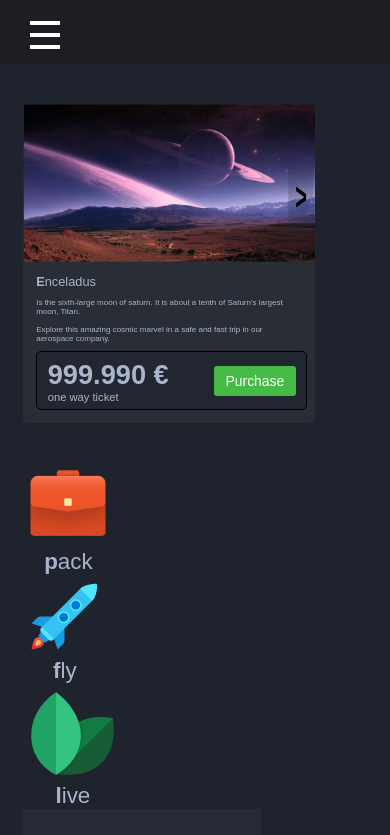
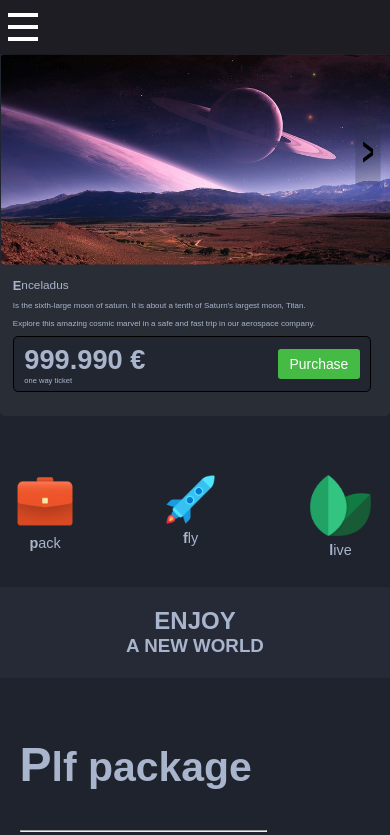
Before and after one commit to emapop/cosmos-app, a React (Create React App) app in the folder cosmos/: page / in a window 390 px wide. Shown: the top 835 px of the page. Built offline with nearby package versions, Linux system fonts and the light colour scheme.

Commit message:
almost done

```diff
--- a/cosmos/src/components/BodyComponent.scss
+++ b/cosmos/src/components/BodyComponent.scss
@@ -4,7 +4,7 @@
     padding: 0 14%;
     height: 100%;
 
-    @media (min-width: 576px) and (max-width:768px) {
+    @media (min-width: 586px) and (max-width:768px) {
       padding: 0 6%;
     }
 
@@ -12,10 +12,10 @@
       padding: 0 6%;
     }
 
-    @media (max-width: 575px) {
+    @media (max-width: 586px) {
         width: auto;
         height: 100%;
-        padding: 0% 6%;
+        padding: 0% 0%;
       }
 
 }
--- a/cosmos/src/components/Footer.scss
+++ b/cosmos/src/components/Footer.scss
@@ -12,7 +12,7 @@
     padding: 0 14%;
     padding-top: 30px;
 
-    @media (min-width: 576px) and (max-width:768px) {
+    @media (min-width: 586px) and (max-width:768px) {
       height: 9rem;
     }
     @media (min-width: 768px) and (max-width:992px) {
@@ -25,7 +25,7 @@
   .footer-component p {
     text-align: left;
     width: 65%;
-    @media (max-width: 568) {
+    @media (max-width: 586) {
       width: 40%;
   }
   }
--- a/cosmos/src/components/Navbar.scss
+++ b/cosmos/src/components/Navbar.scss
@@ -22,8 +22,9 @@ ul {
   flex-direction: row;
   align-items: center;
   text-align: center;
-  //position: sticky;
- // z-index: 1;
+  @media (max-width: 586px) {
+    height: 3.4rem;
+  }
 }
 
 .hamburger-icon {
@@ -34,8 +35,11 @@ ul {
   width: 30px;
   position: absolute;
   z-index: 1;
-  @media (min-width: 576px) and (max-width:768px) {
+  @media (min-width: 586px) and (max-width:768px) {
     margin-left: 38px;
+  }
+  @media (max-width: 586px) {
+    margin: 2px 8px;
   }
 
   .hamburger-line {
@@ -45,6 +49,7 @@ ul {
     margin: 4px 0px;
     transition: transform 0.3s, opacity 0.3s;
   }
+
 
   &.open {
     .hamburger-line:nth-child(1) {
@@ -75,15 +80,15 @@ ul {
 .open {
   position: absolute;
   flex-direction: column;
-  flex-wrap: wrap;
-  height: 7.4rem;
-  top: 2rem;
-  width: 85%;
-  left: 5rem;
+  height: 8.4rem;
+  top: 4.5rem;
+  left: 0rem;
   padding-left:10%;
   background-color: #1e1d23;
-  position: absolute;
+  position: relative;
   padding-right: 30%;
+  z-index: 1;
+  font-size: 1.1rem;
 
   .nav-content-position{
     display: flex;
@@ -132,6 +137,14 @@ a:hover {
     height: 5rem;
     padding: 0px;
     align-content: flex-end;
+    img {
+      display: none;
+    }
+    a img {
+      display: flex;
+      width: 17px;
+      color: white;
+    }
   }
 
 }
--- a/cosmos/src/components/PFLDescription.scss
+++ b/cosmos/src/components/PFLDescription.scss
@@ -6,13 +6,17 @@
     @media (min-width: 768px) and (max-width:992px) {
         margin: 44px 0px 54px 0px;
       }
+      @media (max-width: 586px) {
+        margin: 0% 0% 10% 0%;
+        justify-content: center;
+    }
 }
 .pfldescription-container {
     display: flex;
     flex-direction: column;
     width: 65%;
-    @media (max-width: 568) {
-        width: 60%;
+    @media (max-width: 586px) {
+        width: 90%;
     }
 
 }
@@ -22,12 +26,15 @@
     flex-direction: column;
     align-items: flex-start;
     margin-bottom: 12px;
+    @media (max-width: 586px) {
+        font-size: 1.28rem;
+    }
 }
 .pfldescription-text span {
     font-weight: 700;
     font-size: 1.857rem;
-    @media (max-width: 568) {
-        font-size: 1rem;
+    @media (max-width: 586px) {
+        font-size: 3rem;
     }
   }
 
@@ -36,7 +43,7 @@
     text-align: left;
     color: #3A424E;
     margin-left: 0px;
-    @media (max-width: 568) {
+    @media (max-width: 586) {
         width: 60%
     }
   }
--- a/cosmos/src/components/Packages.scss
+++ b/cosmos/src/components/Packages.scss
@@ -8,12 +8,14 @@
   text-align: center;
   justify-content: space-between;
   width: 100%;
-  @media (max-width: 568px) {
-    margin: 20px 0px 24px 0px;
-    flex-direction: column;
+  @media (max-width: 586px) {
+    margin: 0.3rem 0rem 2rem 0rem;
+    flex-direction: row;
     flex-wrap: wrap;
     width: 100%;
     align-items: flex-start;
+    box-sizing: border-box;
+    overflow: hidden;
   }
 }
 .packages-container {
@@ -24,12 +26,11 @@
   justify-content: center;
   width:100%;
   height: 100%;
-  @media (max-width: 568px) {
+  @media (max-width: 586px) {
     flex-direction: column;
     flex-wrap: wrap;
     align-content: flex-start;
-    width: 100%;
-    height: 20%;
+    width: 50%;
   }
 }
 .packages-logo-container {
@@ -38,13 +39,17 @@
     display: flex;
     align-items: center;
     text-align: center;
-    justify-content: center;
+    justify-content: space-around;
     flex-direction: column;
 
   }
 }
 .packages-logo-container img {
   width: 100%;
+  @media(max-width: 586px) {
+    width: 74%;
+
+  }
 }
 .packages-logo-container span {
   font-weight: 700;
@@ -53,6 +58,10 @@
   font-weight: 300;
   margin: 0px;
   font-size: 1.4rem;
+  @media(max-width: 586px) {
+    font-size: 0.9rem;
+
+  }
 }
 .packages-arrow h1 {
   border-radius: 2px;
@@ -61,12 +70,9 @@
   transform: scale(1.4, 2.7);
   font-size: 0.89rem;
   font-weight: 600;
-  @media (max-width: 568px) {
-    display: none;
-  }
 }
 .packages-arrow {
-  @media (max-width: 568px) {
+  @media (max-width: 586px) {
     display: none;
   }
 }
@@ -78,11 +84,15 @@
     width: 20%;
     padding: 5px 13px;
   }
-  @media(max-width: 568px) {
-    width: 40%;
+  @media(max-width: 586px) {
+    width: 100%;
+    margin-top: 1.8rem;
   }
 }
 .packages-text span {
   font-weight: 700;
   font-size: 2rem;
+  @media(max-width: 586px) {
+    font-size: 1.5rem;
+  }
 }
--- a/cosmos/src/components/Slider.scss
+++ b/cosmos/src/components/Slider.scss
@@ -1,5 +1,5 @@
-// Small devices (landscape phones, 576px and up)
-//@media (min-width: 576px) and (max-width:768) { ... }
+// Small devices (landscape phones, 586px and up)
+//@media (min-width: 586px) and (max-width:768) { ... }
 
 // Medium devices (tablets, 768px and up)
 //@media (min-width: 768px) { ... }
@@ -35,8 +35,8 @@
     height: 100%;
    }
 
-   @media (max-width: 576px) {
-    margin: 2.5rem 0rem 1rem 0rem;
+   @media (max-width: 586px) {
+    margin: 0rem 0rem 3rem 0rem;
     color: inherit;
     display: flex;
     background-size: cover;
@@ -44,7 +44,7 @@
     background-repeat: no-repeat;
     align-content: center;
     position: relative;
-    width: 85%;
+    width: 100%;
     height: 50%;
    }
 }
@@ -59,10 +59,11 @@
   @media (min-width: 768px) and (max-width:992px) {
     height: 100%;
   }
-  @media (max-width: 576px) {
+  @media (max-width: 586px) {
       width: 100%;
       height: 100%;
       flex-direction: column;
+      padding-bottom: 2.7%;
   }
 
 }
@@ -70,7 +71,7 @@
 .slider-container img {
   max-height: 100%;
   width: 100%;
-  @media (min-width: 576px) and (max-width:768px) {
+  @media (min-width: 586px) and (max-width:768px) {
     width: 500px;
     height: 280px;
   }
@@ -82,7 +83,7 @@
 
 .slider-container-deactive {
   opacity: 0;
-  transition-duration: 1s ease;
+  transition-duration: 0.3s ease;
 }
 
 .slider-container-img {
@@ -95,7 +96,7 @@
     position: static;
     overflow: hidden;
   }
-  @media (max-width: 576px) {
+  @media (max-width: 586px) {
     img {
       width: 100%;
       height: 100%;
@@ -135,14 +136,17 @@
   margin-top: -3%;
   width: 0;
   height: 0;
-  @media (min-width: 576px) and (max-width:768px) {
-    top: 25.49%;
+  @media (min-width: 992px){
+    top: 30%;
   }
   @media (min-width: 768px) and (max-width:992px) {
     top: 68%;
     margin-top: -10%;
   }
-  @media (max-width: 568px) {
+  @media (min-width: 586px) and (max-width:768px) {
+    top: 25.49%;
+  }
+  @media (max-width: 586px) {
     top: 34%;
     margin-top: -10%;
   }
@@ -158,7 +162,7 @@
   font-size: 0.89rem;
   font-weight: 600;
   position: absolute;
-  @media (min-width: 576px) and (max-width:768px) {
+  @media (min-width: 586px) and (max-width:768px) {
     opacity: 1;
     padding: 5px;
     color: black;
@@ -182,16 +186,25 @@
 }
 
 #arrow-left {
+  left: 0;
   position: absolute;
-  left: 0;
   padding-left: 7.4%;
-  @media (min-width: 576px) and (max-width:768px) {
+  margin-left: 0.1rem;
+
+  @media (min-width: 1200px) {
+    padding-left: 0.1%
+  }
+
+  @media (min-width: 992px){
+    padding-left: 5.7%;
+  }
+  @media (min-width: 586px) and (max-width:768px) {
     display: none;
   }
   @media (min-width: 768px) and (max-width:992px) {
     display: none;
   }
-  @media (max-width: 568px) {
+  @media (max-width: 586px) {
     display: none;
   }
 }
@@ -200,13 +213,17 @@
   right: 0;
   position: absolute;
   padding-right: 14%;
-  @media (min-width: 576px) and (max-width:768px) {
+
+  @media (min-width: 1200px) {
+    padding-right: 12.7%
+  }
+  @media (min-width: 586px) and (max-width:768px) {
     padding-right: 10%;
   }
   @media (min-width: 768px) and (max-width:992px) {
     padding-right: 5%;
   }
-  @media (max-width: 568px) {
+  @media (max-width: 586px) {
     padding-right: 8%;
   }
 }
@@ -224,9 +241,10 @@
   flex-direction: column;
   align-content: flex-start;
   align-items: flex-start;
-  @media (max-width: 576px) {
+  @media (max-width: 586px) {
     font-size: 0.8rem;
-    width: 85%;
+    width: 86%;
+    height: 100%;
 
 
   }
@@ -243,9 +261,11 @@
     align-items: flex-start;
     height: 100%;
   }
-  @media (max-width: 576px) {
+  @media (max-width: 586px) {
     flex-direction: column;
+    width: 100%;
     font-size: 0.5rem;
+    padding-top: 5% 0%;
 }
 }
 
@@ -256,7 +276,7 @@
     font-size: 1rem;
     text-align: center;
   }
-  @media (max-width: 576px) {
+  @media (max-width: 586px) {
     font-size: 0.8rem;
     text-align: center;
 }
@@ -272,8 +292,8 @@
     font-size: 1rem;
     text-align: center;
   }
-  @media (max-width: 576px) {
-    font-size: 0.8rem;
+  @media (max-width: 586px) {
+    font-size: 0.74rem;
     text-align: center;
 }
 }
@@ -281,14 +301,15 @@
   text-align: left;
   display: flex;
   width: 60%;
-  @media (min-width: 576px) and (max-width:768px) {
-    width: 90%;
-  }
   @media (min-width: 768px) and (max-width:992px) {
     width: 75%;
   }
-  @media (max-width: 576px) {
+  @media (min-width: 586px) and (max-width:768px) {
+    width: 90%;
+  }
+  @media (max-width: 586px) {
     width: 100%;
+    height: 70%;
 }
 }
 
@@ -303,18 +324,15 @@
   padding: 0.425rem 0.66rem;
   align-items: center;
   background-color: #1f232d9f;
-  @media (min-width: 576px) and (max-width:768px) {
+  @media (min-width: 586px) and (max-width:768px) {
     width: 90%
   }
   @media (min-width: 768px) and (max-width:992px) {
     width: 86%;
     justify-content: space-between;
   }
-  @media (max-width: 576px) {
+  @media (max-width: 586px) {
     width: 100%;
-    button{
-      width: 20px;
-    }
 }
 }
 
@@ -326,13 +344,13 @@
 .slider-content-price h2 {
   margin: 0rem;
   font-size: 1.7rem;
-  @media (min-width: 576px) and (max-width:768px) {
+  @media (min-width: 586px) and (max-width:768px) {
     font-size: 0.5rem;
   }
  @media (min-width: 768px) and (max-width:992px) {
   font-size: 0.5rem;
-  @media (max-width: 568px) {
-    font-size: 0.7rem;
+  @media (max-width: 586px) {
+    font-size: 0.47rem;
   }
 
   }
@@ -341,12 +359,15 @@
   margin: 0rem;
   font-size: 0.7rem;
   font-weight: 300;
-  @media (min-width: 576px) and (max-width:768px) {
+  @media (min-width: 586px) and (max-width:768px) {
     font-size: 0.5rem;
   }
   @media (min-width: 768px) and (max-width:992px) {
     font-size: 0.5rem;
 
     }
+    @media (max-width: 586px) {
+      font-size: 0.47rem;
+    }
 
 }
--- a/cosmos/src/pages/Home.scss
+++ b/cosmos/src/pages/Home.scss
@@ -1,6 +1,6 @@
 .home-component {
   height: 100%;
-  @media (max-width: 575px) {
+  @media (max-width: 586px) {
     width: 100%;
     height: 100%;
   }
```
Also changed, not shown: cosmos/src/components/Navbar.tsx (+0 -52 lines).
